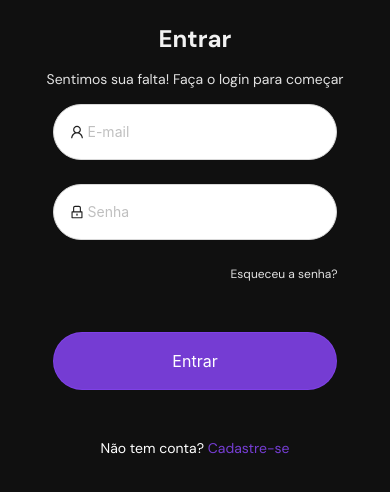
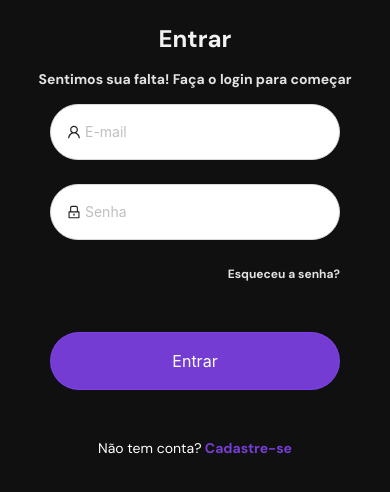
Before and after one commit to VerasThiago/orrevua, a React (Create React App) app in the folder web/: page /login in a window 390 px wide. Shown: the part 248-740 px from the top of the page. Built offline with nearby package versions, Linux system fonts and the light colour scheme; no server answers.

Commit message:
move login stylization

```diff
--- a/web/src/pages/login/index.js
+++ b/web/src/pages/login/index.js
@@ -1,4 +1,5 @@
 import React, { useContext } from 'react';
+import './index.scss';
 import { LockOutlined, UserOutlined } from '@ant-design/icons';
 import { Form, Input } from 'antd';
 import { useNavigate, useLocation } from 'react-router-dom';
@@ -22,18 +23,20 @@ export default function Login() {
           <div className="col-md-8 col-lg-8 d-flex flex-column justify-content-between">
             <div className="d-flex">
               <IconMenu className="me-2" />
-              <p className="header-title">ourevuá</p>
+              <p className="header-title fw-bold">ourevuá</p>
             </div>
-            <p className="title-login h-50">Seus ingressos na palma da mão</p>
+            <p className="title-login fw-bold h-50">Seus ingressos na palma da mão</p>
           </div>
         </div>
       </div>
       <div className="col-lg-6 col-md-12 bg-secondary d-flex flex-column align-items-center justify-content-center">
         <div className="col-md-6">
-          <p className="login-title-forms">Entrar</p>
+          <p className="login-title-forms fw-bold">Entrar</p>
         </div>
         <div className="col-md-6">
-          <p className="login-greeting-forms">Sentimos sua falta! Faça o login para começar</p>
+          <p className="login-greeting-forms fw-bold">
+            Sentimos sua falta! Faça o login para começar
+          </p>
         </div>
         <div className="col-md-6">
           <Form
@@ -80,7 +83,7 @@ export default function Login() {
               />
             </Form.Item>
             <div className="d-flex justify-content-end pb-5">
-              <a className="login-forgot-password text-decoration-none" href="">
+              <a className="login-forgot-password fw-bold text-decoration-none" href="">
                 Esqueceu a senha?
               </a>
             </div>
@@ -91,7 +94,7 @@ export default function Login() {
               <div className="d-flex justify-content-center p-5">
                 <p className="login-signup-forms">
                   Não tem conta?
-                  <a className="text-decoration-none" href="">
+                  <a className="text-decoration-none fw-bold" href="">
                     {' '}
                     Cadastre-se
                   </a>
--- /dev/null
+++ b/web/src/pages/login/index.scss
@@ -0,0 +1,63 @@
+
+.header-title{
+  font-size: 33.0556px;
+  line-height: 110%;
+}
+
+.title-login{
+  font-size: 56px;
+  line-height: 110%;
+}
+
+.login-title-forms{
+  font-size: 34px;
+  line-height: 46px;
+}
+.login-greeting-forms{
+  font-size: 18px;
+  line-height: 30px;
+}
+
+.login-forgot-password{
+  font-size: 16px;
+  line-height: 20px;
+  text-align: center;
+  color: #E2E2E2;
+}
+
+.login-signup-forms{
+  font-size: 18px;
+  line-height: 20px;
+  color: #FFFFFF;
+}
+
+.header{
+  background: linear-gradient(0deg, rgba(134, 66, 244, 0.1), rgba(134, 66, 244, 0.1)), url(./image-bg.png);
+}
+
+@media only screen and (max-width: 960px){
+  .title-login{
+    font-size: 24px;
+    line-height: 110%;
+    }
+  .login-title-forms{
+    font-size: 24px;
+    line-height: 31px;
+  }
+  .login-greeting-forms{
+    font-size: 14px;
+    line-height: 18px;
+    color: #E2E2E2;
+  }
+  .login-forgot-password{
+    font-size: 12px;
+    line-height: 20px;
+    text-align: center;
+    color: #E2E2E2;
+    }
+  .login-signup-forms{
+    font-size: 14px;
+    line-height: 20px;
+    color: #FFFFFF;
+    }
+}
```
Also changed, not shown: web/src/pages/login/image-bg.png (renamed from web/src/images/image-bg.png).
